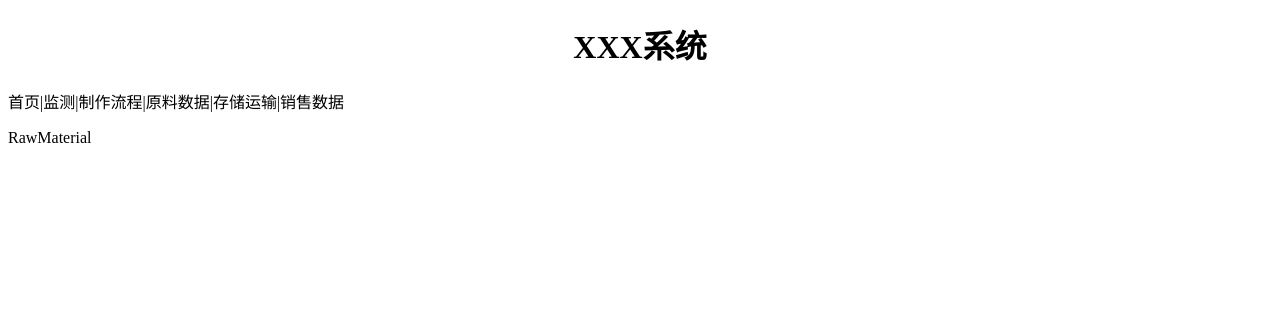
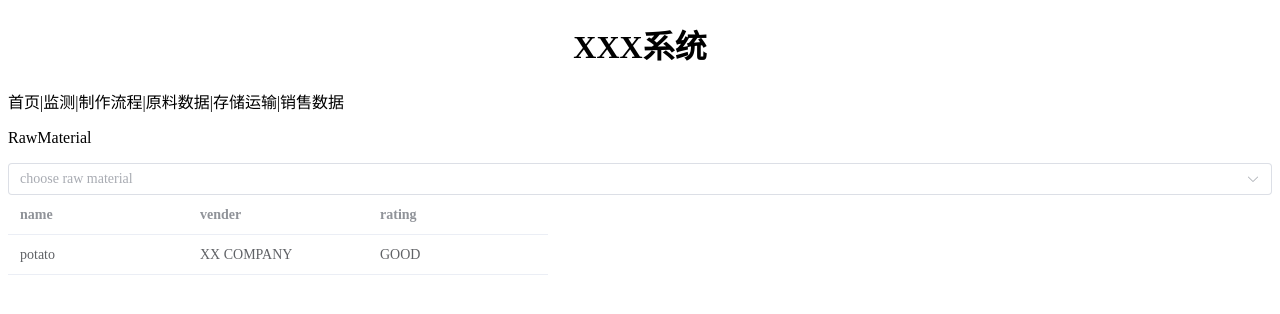
Before and after one commit to codenewbird/prepared_food, a Vue app in the folder src/ui/praparedFoodDemo/: page /rawmaterial in a window 1280 px wide. Shown: the top 314 px of the page. Built offline with nearby package versions, Linux system fonts and the light colour scheme.

Commit message:
原料页面v1.1

```diff
--- a/src/ui/praparedFoodDemo/src/components/RawMaterialsListView.Vue
+++ b/src/ui/praparedFoodDemo/src/components/RawMaterialsListView.Vue
@@ -1,30 +1,30 @@
 <template>
-    <!-- <div class="select">
-        <el-select v-model="selectedValue" placeholder="请选择原料">
-          <el-option :label="土豆" :value="potato"></el-option>
-          <el-option :label="牛肉" :value="beef"></el-option>
-          <el-option :label="辣椒" :value="pepper"></el-option>
-          此处接入数据库各项原料
+    <div class="select">
+        <el-select v-model="selectedValue" placeholder="choose raw material">
+          <el-option :label="potato" :value="potato"></el-option>
+          <el-option :label="beef" :value="beef"></el-option>
+          <el-option :label="pepper" :value="pepper"></el-option>
+          <!-- 此处接入数据库各项原料 -->
         </el-select>
-    </div> -->
-    <!-- <div class="list">
+    </div>
+    <div class="list">
         <div class="raw_material">
           <el-table :data="tableData" style="width: 100%">
-            呈现原料的列表
+            <!-- 呈现原料的列表 -->
             <el-table-column prop="name" label="name" width="180" />
             <el-table-column prop="vender" label="vender" width="180" />
             <el-table-column prop="rating" label="rating" width="180"/>
           </el-table>
         </div>
-      </div> -->
+      </div>
 </template>
 
 <script setup>
-// const tableData = [
-//   {
-//     name: 'potato',
-//     vender: 'XX COMPANY',
-//     rating: 'GOOD',
-//   },
-// ];
+const tableData = [
+  {
+    name: 'potato',
+    vender: 'XX COMPANY',
+    rating: 'GOOD',
+  },
+];
 </script>
--- a/src/ui/praparedFoodDemo/src/views/RawMaterialsView.vue
+++ b/src/ui/praparedFoodDemo/src/views/RawMaterialsView.vue
@@ -4,8 +4,6 @@
 </template>
 
 <script setup>
-// import { defineConfig } from 'vite';
-// import vue from '@vitejs/plugin-vue';
 import { onMounted, ref, inject } from 'vue';
 import RawMaterialsListView from '../components/RawMaterialsListView.Vue';
 
```
